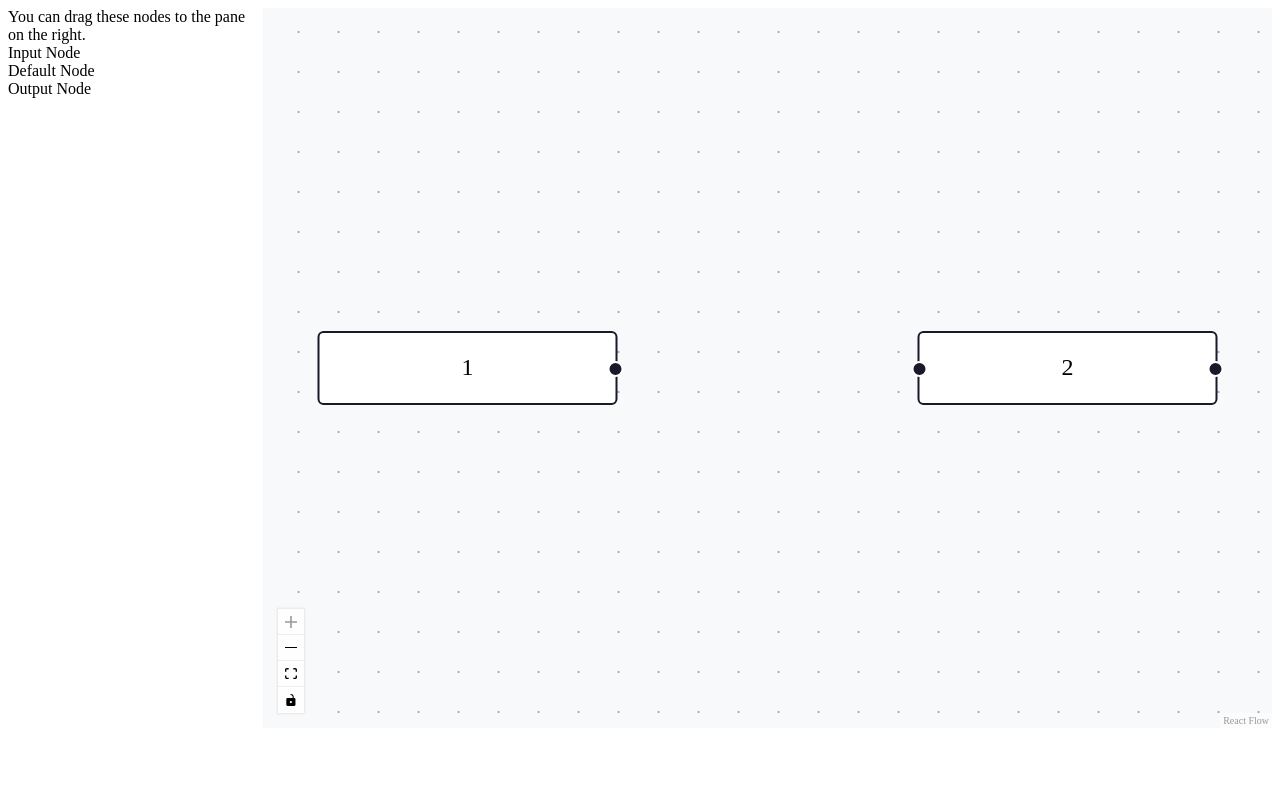
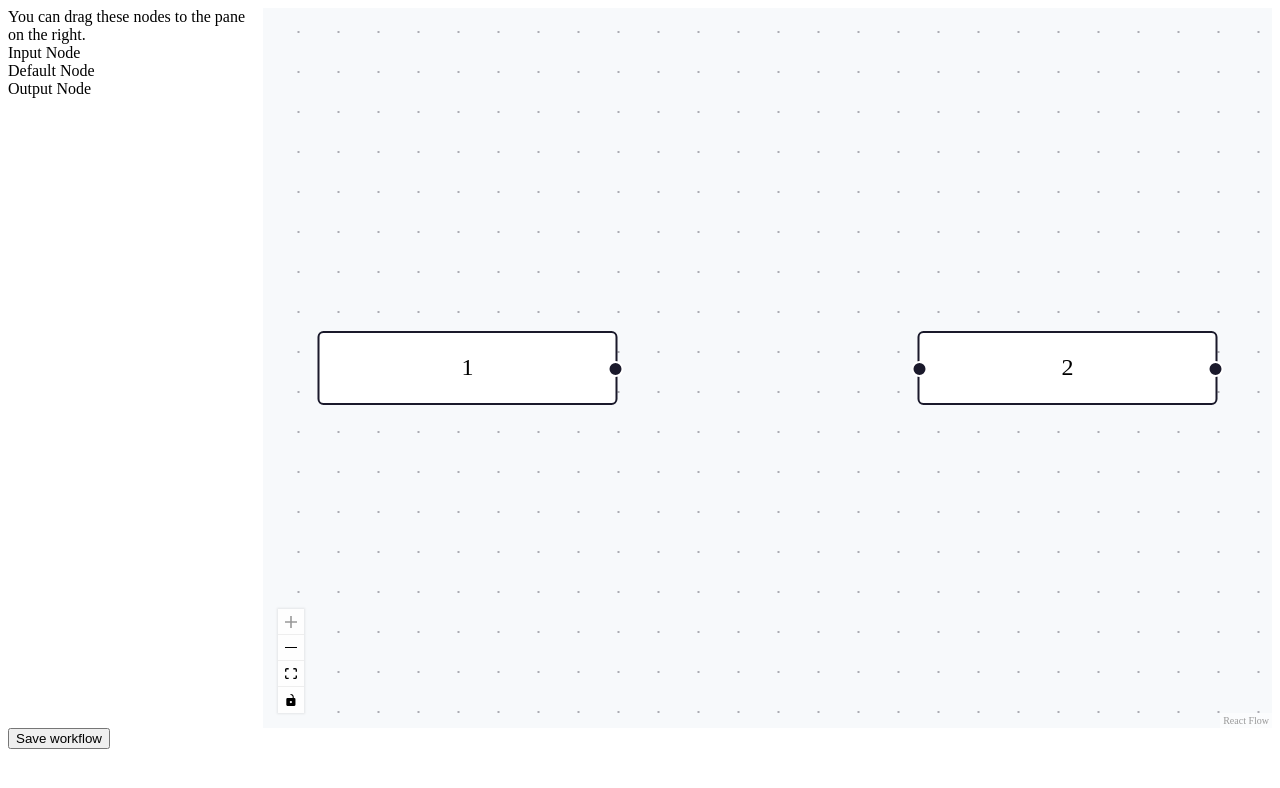
Before and after one commit to techminds-unipd/PoC, a React (Vite) app in the folder frontend/: page / in a window 1280 px wide. Shown: the top 788 px of the page. Built offline with nearby package versions, Linux system fonts and the light colour scheme.

Commit message:
Added save workflow button #1

```diff
--- a/frontend/src/App.tsx
+++ b/frontend/src/App.tsx
@@ -1,4 +1,5 @@
-import WorkflowCanvas from './components/WorkflowCanvas';
+import WorkflowCanvas from './components/Workflow/WorkflowCanvas';
+import WorkflowSaver from './components/WorkflowSaver';
 import {
     useNodesState,
     useEdgesState,
@@ -18,6 +19,7 @@ function App() {
     const [edges, setEdges, onEdgesChange] = useEdgesState<Edge>([]);
 
     return (
+        <>
         <WorkflowCanvas
             nodes={nodes}
             edges={edges}
@@ -26,6 +28,11 @@ function App() {
             setNodes={setNodes}
             setEdges={setEdges}
         />
+        <WorkflowSaver
+            nodes={nodes}
+            edges={edges}
+        />
+        </>
     );
 }
 
--- /dev/null
+++ b/frontend/src/components/WorkflowSaver.tsx
@@ -0,0 +1,39 @@
+import {
+    type Node,
+    type Edge,
+} from '@xyflow/react';
+
+interface WorkflowSaverProps {
+    nodes: Node[];
+    edges: Edge[];
+}
+
+function WorkflowSaver({nodes, edges}: WorkflowSaverProps) {
+
+    const sendData = () => {
+        const workflow = {
+            name: 'Non è ancora possibile dare un nome ai workflow',
+            nodes: nodes.map((node) => {return {id: node.id, service: "gmail"}}),
+            edges: edges.map((edge) => {return {fromNodeId: edge.source, toNodeId: edge.target, action: edge.label}}),
+        }
+        console.log(JSON.stringify(workflow))
+
+        const requestOptions = {
+            method: 'POST',
+            headers: {
+                'Content-Type': 'application/json',
+            },
+            body: JSON.stringify(workflow)
+        };
+        fetch('http://localhost:3000/workflows/new', requestOptions)
+            .then(response => console.log(response.json()))
+            .catch(error => console.error(error));
+    }
+
+
+    return (
+        <button onClick={sendData}>Save workflow</button>
+    );
+}
+
+export default WorkflowSaver;
```
Also changed, not shown: frontend/src/components/Workflow/DnDContext.tsx (renamed from frontend/src/components/DnDContext.tsx), frontend/src/components/Workflow/EditableEdge.tsx (renamed from frontend/src/components/EditableEdge.tsx), frontend/src/components/Workflow/Sidebar.tsx (renamed from frontend/src/components/Sidebar.tsx), frontend/src/components/Workflow/WorkflowCanvas.tsx (renamed from frontend/src/components/WorkflowCanvas.tsx).
